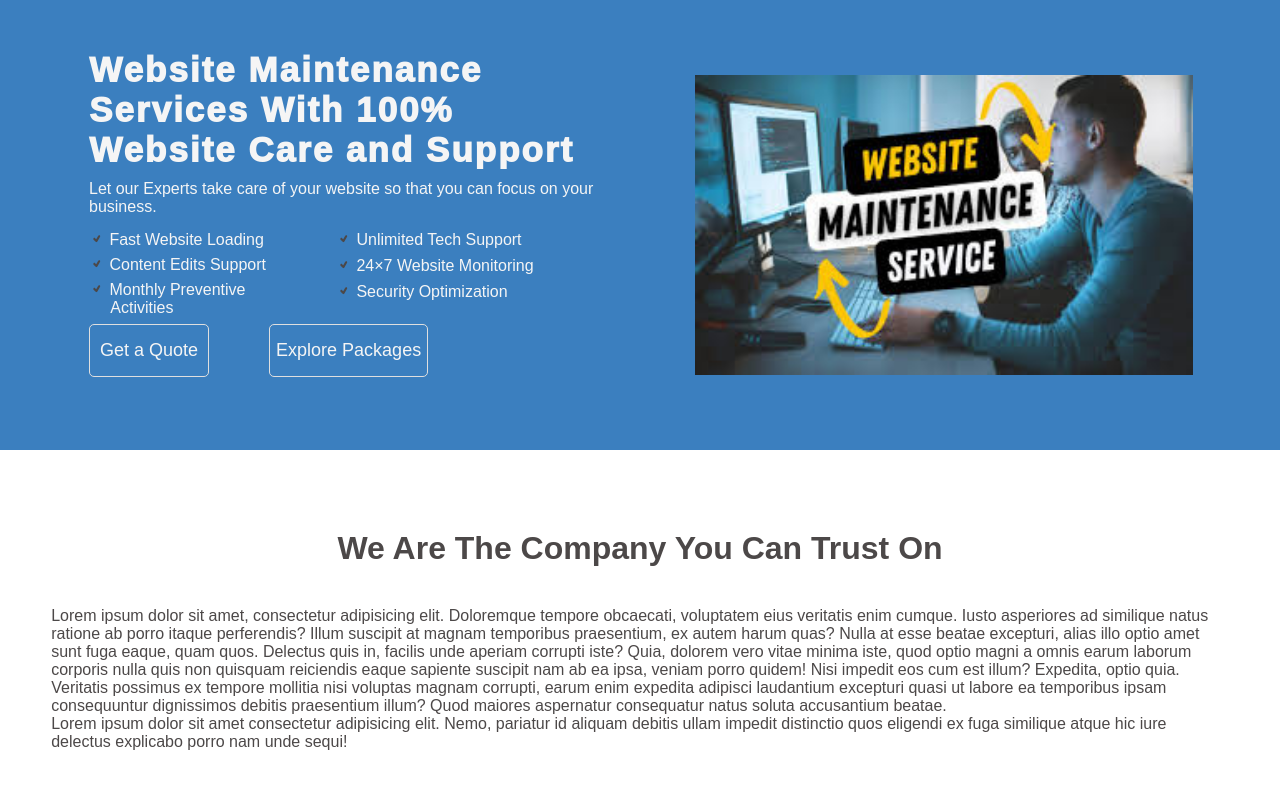
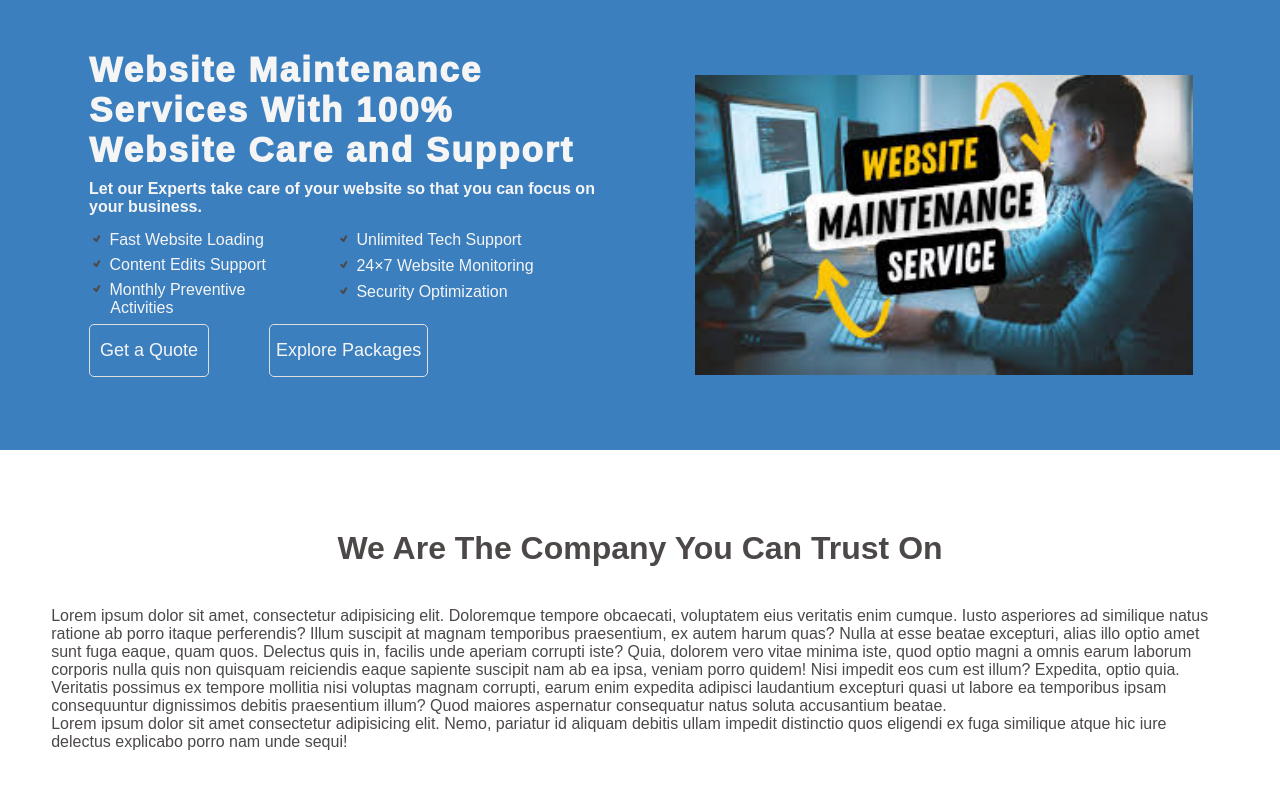
Before and after one commit to harshvns/website-design, a React (Create React App) app: page / in a window 1280 px wide. Shown: the top 797 px of the page. Built offline with nearby package versions, Linux system fonts and the light colour scheme; a web font is replaced by a local one.

Commit message:
font weight change

```diff
--- a/src/Components/Header/Header.css
+++ b/src/Components/Header/Header.css
@@ -57,7 +57,7 @@
     padding-left: 25px;
     margin-top: 10px;
     color: whitesmoke;
-    font-weight: 400;
+    font-weight: 600;
     margin-bottom: 15px;
 }
 
@@ -66,7 +66,7 @@
     padding-left: 25px;
     display: flex;
     gap: 70px;
-    font-weight: 450;
+    font-weight: 400;
 }
 .HeadPara{
     color: whitesmoke;
```
